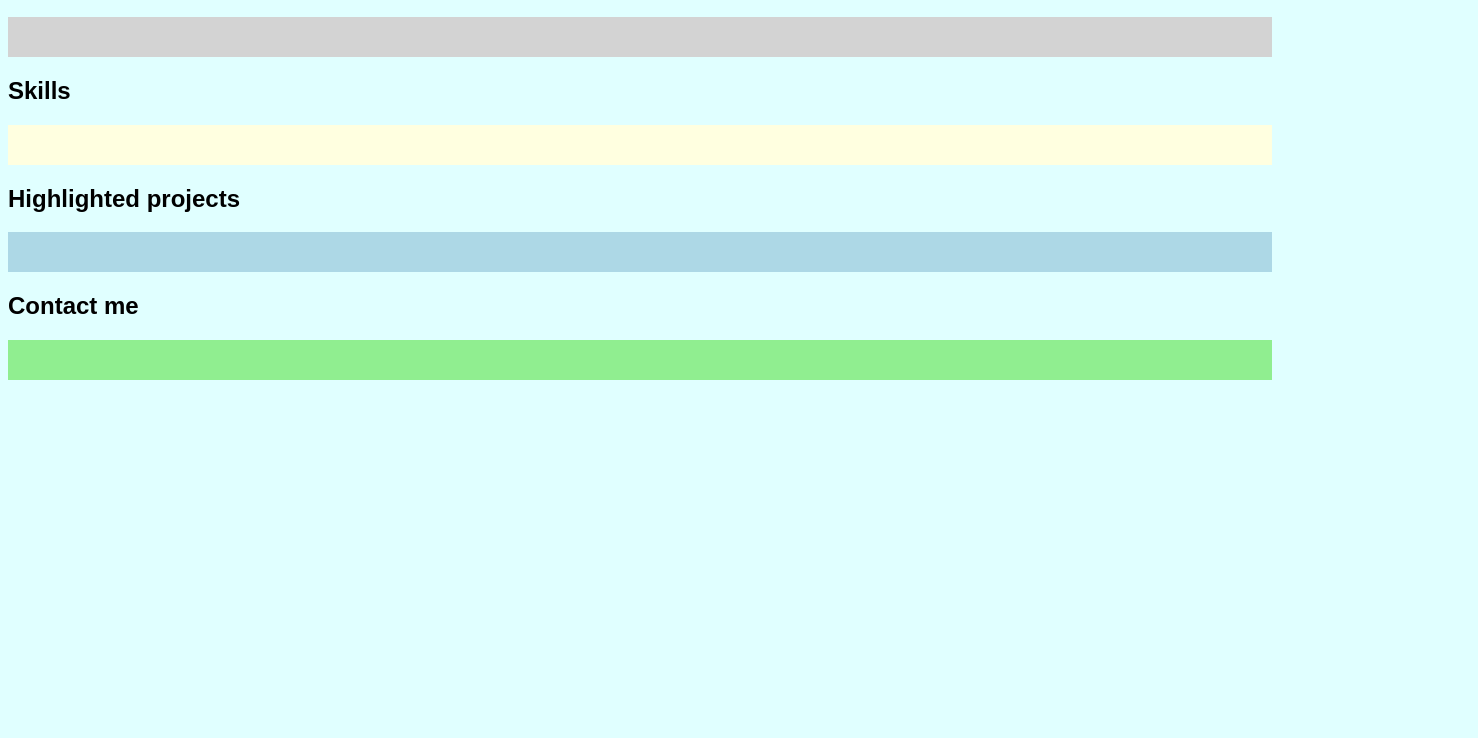
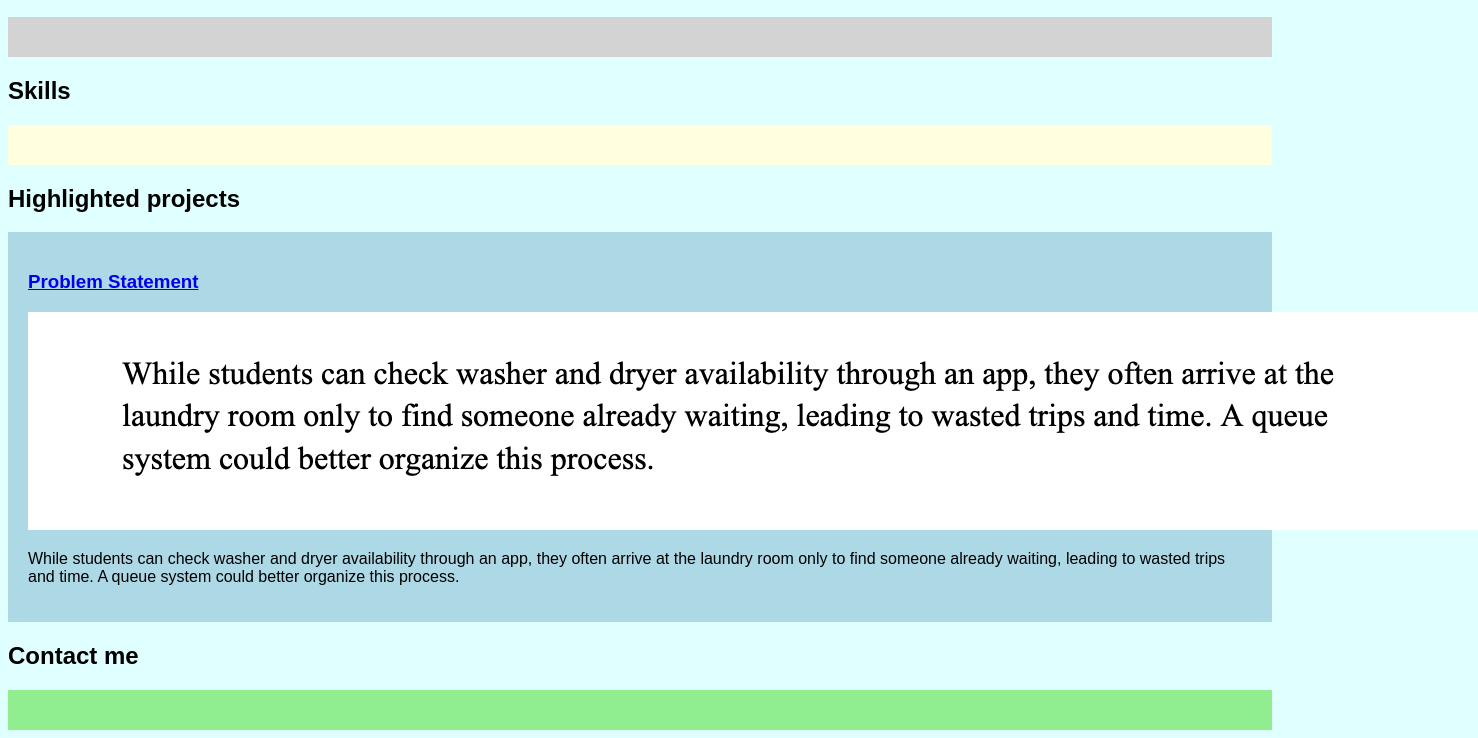
Before and after one commit to Hayden-Gregoire/Hayden-Gregoire.github.io, a plain HTML site: page index.html in a window 1280 px wide. Shown: the part 111-849 px from the top of the page, 1478 px wide, since content can reach past the window. Before the commit the page ends 800 px from the top, so only its background shows below. Drawn offline with Linux system fonts and the light colour scheme.

Commit message:
added problem statement

```diff
--- a/index.html
+++ b/index.html
@@ -2,7 +2,7 @@
 <html>
 <head>
 <title>CSCE 190: Hayden Gregoire</title>
-<link rel=" stylesheet" href="styles.css" />
+<link rel="stylesheet" href="styles.css" />
 </head>
 <body>
     <h1>Hayden Gregoire</h1>
@@ -14,9 +14,16 @@
     <div class="skills"></div>
 
     <h2>Highlighted projects</h2>
-    <div class="projects"></div>
+    <div class="projects">
+        <!-- Problem Statement Assignment -->
+        <section class="project">
+            <a href="files/statement.pdf"><h3>Problem Statement</h3></a>
+            <a href="files/statement.pdf"><img src="images/problems.png" alt="Problem Statement Screenshot"></a>
+            <p>While students can check washer and dryer availability through an app, they often arrive at the laundry room only to find someone already waiting, leading to wasted trips and time. A queue system could better organize this process.</p>
+        </section>
+    </div>
 
     <h2>Contact me</h2>
     <div class="contact"></div>
-    </body>
+</body>
 </html>
```
Also changed, not shown: images/problems.png (added), 1 other file.
